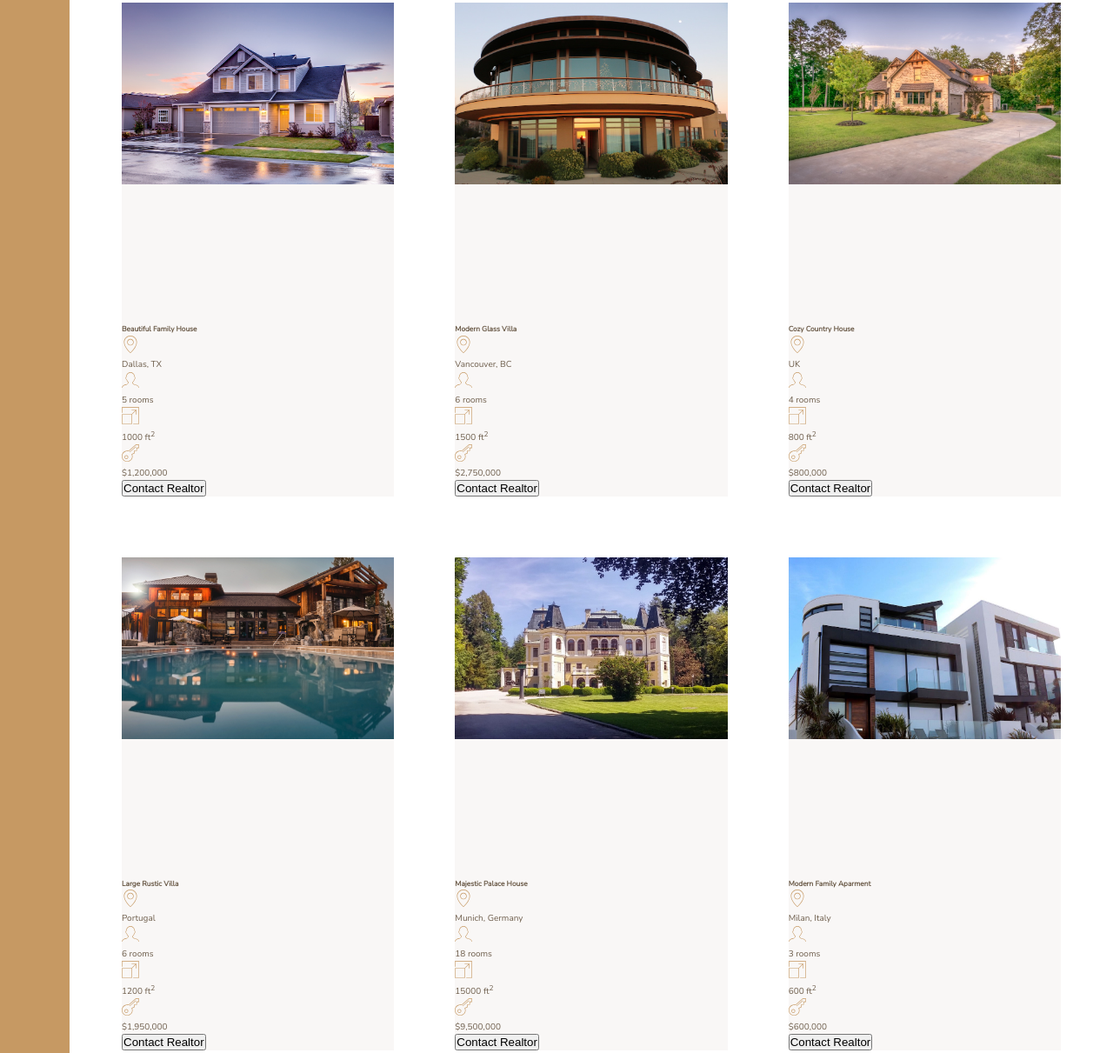
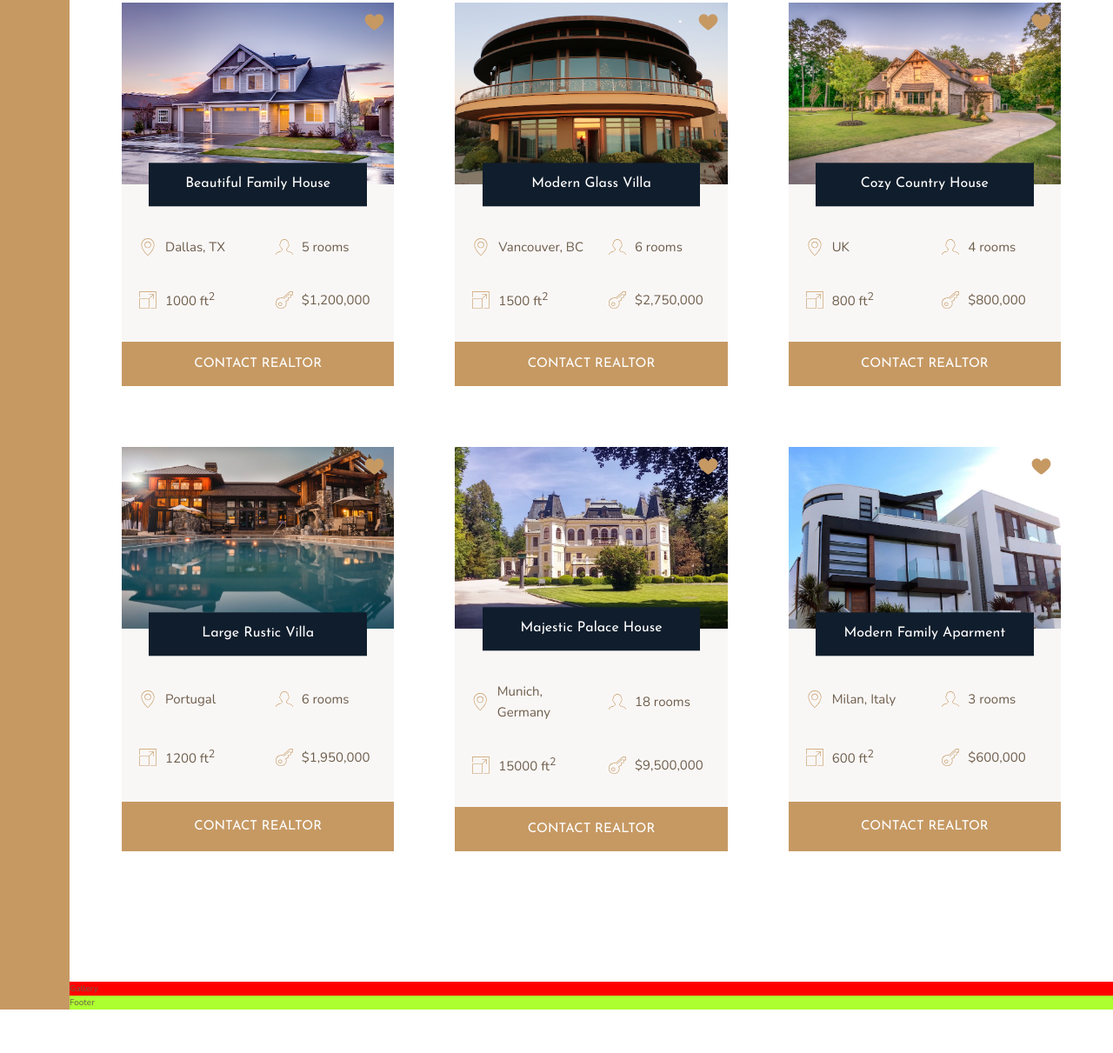
Before and after one commit to jaysig/nexter, a website: page index.html in a window 1280 px wide. Shown: the part 1967-3178 px from the top of the page at 87% size. After the commit the page ends 3128 px from the top, so only its background shows below. Drawn offline with nearby package versions, Linux system fonts and the light colour scheme.

Commit message:
Completed Homes section

```diff
--- a/index.html
+++ b/index.html
@@ -91,8 +91,8 @@
         <!-- Home 1 -->
         <div class="home">
             <img src="img/house-1.jpeg" alt="House 1" class="home__img">
-            <svg class="like">
-                <use xlink:href="img/sprite.svg#icon-hear-full"></use>
+            <svg class="home__like">
+                <use xlink:href="img/sprite.svg#icon-heart-full"></use>
             </svg>
             <h5 class="home__name">Beautiful Family House</h5>
             <div class="home__location">
@@ -119,14 +119,14 @@
                 </svg>
                 <p>$1,200,000</p>
             </div>
-            <button class="cta">Contact Realtor</button>
+            <button class="btn home__btn">Contact Realtor</button>
         </div>
 
         <!-- Home 2 -->
         <div class="home">
             <img src="img/house-2.jpeg" alt="House 2" class="home__img">
-            <svg class="like">
-                <use xlink:href="img/sprite.svg#icon-hear-full"></use>
+            <svg class="home__like">
+                <use xlink:href="img/sprite.svg#icon-heart-full"></use>
             </svg>
             <h5 class="home__name">Modern Glass Villa</h5>
             <div class="home__location">
@@ -153,13 +153,13 @@
                 </svg>
                 <p>$2,750,000</p>
             </div>
-            <button class="cta">Contact Realtor</button>
+            <button class="btn home__btn">Contact Realtor</button>
         </div>
         <!-- House 3 -->
         <div class="home">
             <img src="img/house-3.jpeg" alt="House 3" class="home__img">
-            <svg class="like">
-                <use xlink:href="img/sprite.svg#icon-hear-full"></use>
+            <svg class="home__like">
+                <use xlink:href="img/sprite.svg#icon-heart-full"></use>
             </svg>
             <h5 class="home__name">Cozy Country House</h5>
             <div class="home__location">
@@ -186,13 +186,13 @@
                 </svg>
                 <p>$800,000</p>
             </div>
-            <button class="cta">Contact Realtor</button>
+            <button class="btn home__btn">Contact Realtor</button>
         </div>
         <!-- House 4 -->
         <div class="home">
             <img src="img/house-4.jpeg" alt="House 4" class="home__img">
-            <svg class="like">
-                <use xlink:href="img/sprite.svg#icon-hear-full"></use>
+            <svg class="home__like">
+                <use xlink:href="img/sprite.svg#icon-heart-full"></use>
             </svg>
             <h5 class="home__name">Large Rustic Villa</h5>
             <div class="home__location">
@@ -219,13 +219,13 @@
                 </svg>
                 <p>$1,950,000</p>
             </div>
-            <button class="cta">Contact Realtor</button>
+            <button class="btn home__btn">Contact Realtor</button>
         </div>
         <!-- House 5 -->
         <div class="home">
             <img src="img/house-5.jpeg" alt="House 5" class="home__img">
-            <svg class="like">
-                <use xlink:href="img/sprite.svg#icon-hear-full"></use>
+            <svg class="home__like">
+                <use xlink:href="img/sprite.svg#icon-heart-full"></use>
             </svg>
             <h5 class="home__name">Majestic Palace House</h5>
             <div class="home__location">
@@ -252,13 +252,13 @@
                 </svg>
                 <p>$9,500,000</p>
             </div>
-            <button class="cta">Contact Realtor</button>
+            <button class="btn home__btn">Contact Realtor</button>
         </div>
         <!-- House 6 -->
         <div class="home">
             <img src="img/house-6.jpeg" alt="House 6" class="home__img">
-            <svg class="like">
-                <use xlink:href="img/sprite.svg#icon-hear-full"></use>
+            <svg class="home__like">
+                <use xlink:href="img/sprite.svg#icon-heart-full"></use>
             </svg>
             <h5 class="home__name">Modern Family Aparment</h5>
             <div class="home__location">
@@ -285,7 +285,7 @@
                 </svg>
                 <p>$600,000</p>
             </div>
-            <button class="cta">Contact Realtor</button>
+            <button class="btn home__btn">Contact Realtor</button>
         </div>
     </div>
 
--- a/sass/_homes.scss
+++ b/sass/_homes.scss
@@ -10,27 +10,69 @@
 .home {
     background-color: $color-grey-light-1;
 
+    display: grid;
+    grid-template-columns: repeat(2, 1fr);
+    grid-row-gap: 3.5rem;
+
     &__img {
         width: 100%;
+        grid-row: 1/2;
+        grid-column: 1 / -1;
+        z-index: 1;
     }
 
     &__like {
+        grid-row: 1 / 2;
+        grid-column: 2 / 3;
+        fill: $color-primary;
+        height: 2.5rem;
+        width: 2.5rem;
+        z-index: 2;
+        justify-self: end;
+        margin: 1rem;
     }
 
     &__name {
+        grid-row: 1 / 2;
+        grid-column: 1 / -1;
+        z-index: 3;
+
+        width: 80%;
+        justify-self: center;
+        align-self: end;
+        font-family: $font-display;
+        font-size: 1.6rem;
+        text-align: center;
+        padding: 1.25rem;
+        background-color: $color-secondary;
+        color: #fff;
+        font-weight: 400;
+        transform: translateY(50%);
+    }
+    &__location,
+    &__rooms {
+        margin-top: 2.5rem;
     }
 
     &__location,
     &__rooms,
     &__area,
     &__price {
+        font-size: 1.5rem;
+        margin-left: 2rem;
+
+        display: flex;
+        align-items: center;
+
         svg {
             fill: $color-primary;
             height: 2rem;
             width: 2rem;
-        }
-
-        p {
+            margin-right: 1rem;
         }
     }
+
+    &__btn {
+        grid-column: 1 / -1;
+    }
 }
```
Also changed, not shown: css/style.css.
